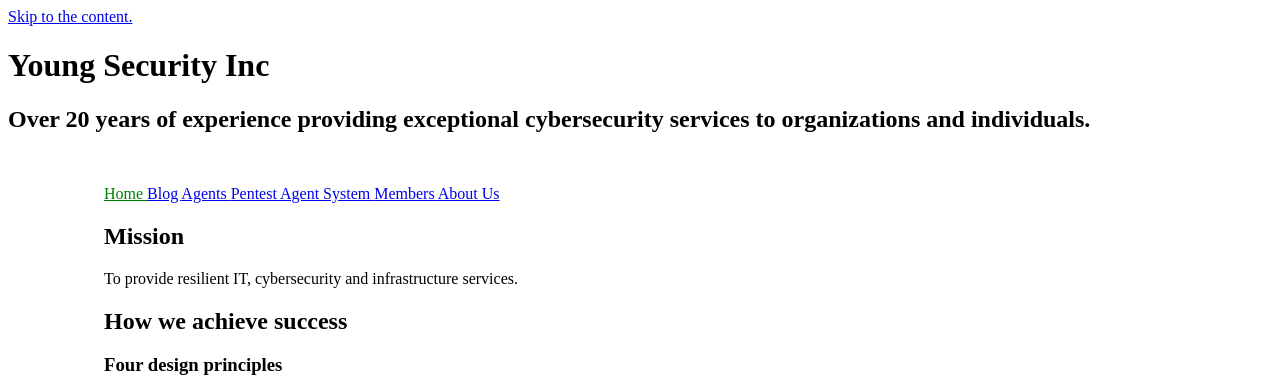
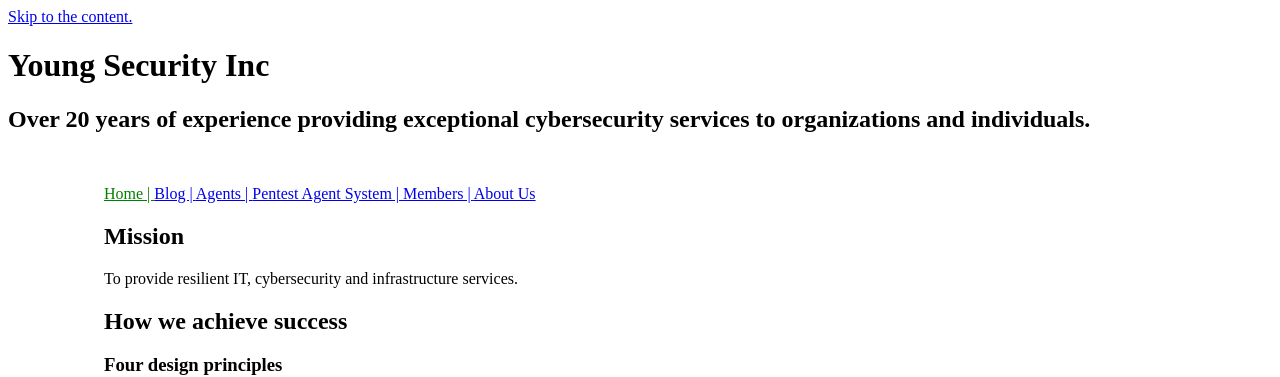
Before and after one commit to youngsecurity/www, a Jekyll site: the page built from index.md, in a window 1280 px wide. Shown: the top 377 px of the page. Built offline with Jekyll 4.4.1, drawn with Linux system fonts in a browser that asks for light colours; comment, search, counter and statistics services are not loaded; our own code applies the rules of GitHub Pages for plain Markdown files.

```diff
--- a/_includes/navigation.html
+++ b/_includes/navigation.html
@@ -1,18 +1,18 @@
 <nav>
     <a href="/" {% if page.url == "/" %}style="color: green;"{% endif %}>
-      Home
+      Home |
     </a>
     <a href="https://blog.youngsecurity.net" {% if page.url == "https://blog.youngsecurity.net" %}style="color: green;"{% endif %}>
-      Blog
+      Blog |
     </a>
     <a href="https://llm.youngsecurity.net" {% if page.url == "https://llm.youngsecurity.net" %}style="color: green;"{% endif %}>
-      Agents
+      Agents |
     </a>
     <a href="/pentest-agent-system/" {% if page.url == "/pentest-agent-system/" %}style="color: green;"{% endif %}>
-      Pentest Agent System
+      Pentest Agent System |
     </a>
     <a href="/members/" {% if page.url == "/members/" %}style="color: green;"{% endif %}>
-      Members
+      Members |
     </a>
     <a href="/about-us/" {% if page.url == "/about-us/" %}style="color: green;"{% endif %}>
       About Us
```
